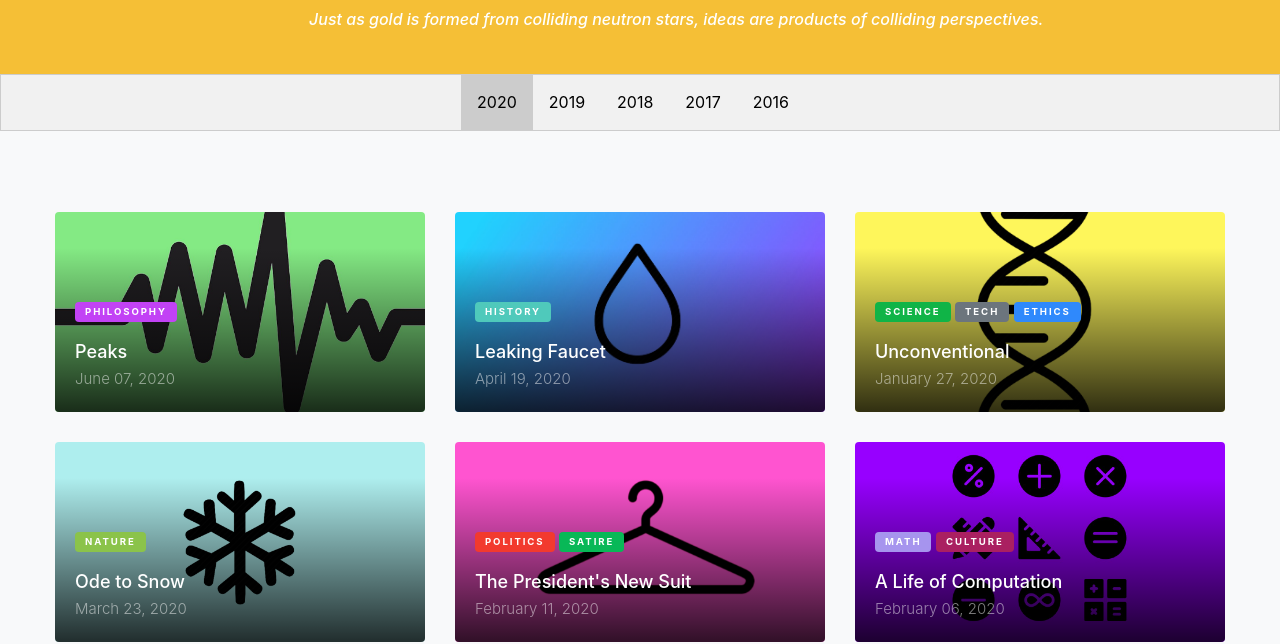
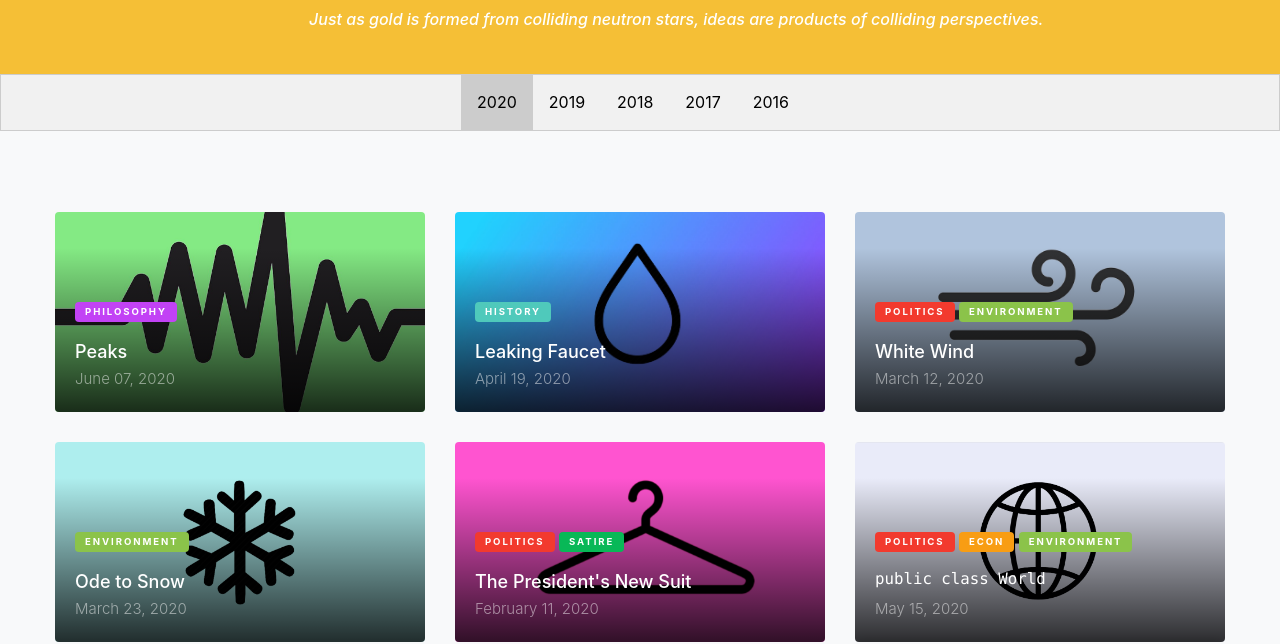
Before and after one commit to rvignav/Short-Stories, a plain HTML site: page index.html in a window 1280 px wide. Shown: the part 166-810 px from the top of the page. Drawn offline with nearby package versions, Linux system fonts and the light colour scheme; a web font is replaced by a local one.

Commit message:
Fix order and dates

```diff
--- a/index.html
+++ b/index.html
@@ -360,6 +360,10 @@ function fauxClick(x, y) {
         position: relative;
         top: 60px;
       }
+      #lf3 {
+        position: relative;
+        top: 30px;
+      }
     }
 </style>
 
@@ -420,7 +424,7 @@ function fauxClick(x, y) {
             style="background-image: url('images/snow.jpg');"
           >
             <div class="text">
-              <span class="post-category text-white bg-success mb-3">Nature</span>
+              <span class="post-category text-white bg-success mb-3">Environment</span>
               <h2>Ode to Snow</h2>
               <span class="date">March 23, 2020</span>
             </div>
@@ -458,35 +462,40 @@ function fauxClick(x, y) {
         <!-- COLUMN BREAK -->
         <div id="lf2" class="col-md-4">
           <a
-            href="unconventional.html"
+            href="whitewind.html"
             class="h-entry mb-30 v-height gradient"
-            style="background-image: url('images/genetics.png');"
+            style="background-image: url('images/whitewind.jpg');"
           >
             <div class="text">
-              <span class="post-category text-white mb-3" style="background-color: #10b447;">Science</span>
+              <span class="post-category text-white bg-danger mb-3"
+              >Politics</span
+            >
+            <span class="post-category text-white bg-success mb-3">Environment</span>
 
-              <span class="post-category text-white bg-secondary mb-3"
-                    >Tech</span
-                  >
-                  <span class="post-category text-white bg-primary">Ethics</span>
-              <h2>Unconventional</h2>
-              <span class="date">January 27, 2020</span>
+              <h2>White Wind</h2>
+              <span class="date">March 12, 2020</span>
             </div>
           </a>
-
           <a
-            href="computation.html"
-            class="h-entry mb-30 v-height gradient"
-            style="background-image: url('images/computation.jpg');"
+            href="world.html"
+            class="h-entry v-height gradient"
+            style="background-image: url('images/world.png');"
           >
             <div class="text">
-              <span class="post-category text-white mb-3" style="background-color: #a694ee;">Math</span>
-              <span class="post-category text-white mb-3" style="background-color: #aa2061;">Culture</span>
-              <h2>A Life of Computation</h2>
-              <span class="date">February 06, 2020</span>
+              <span style="position: relative; top:60px" class="post-category text-white bg-danger mb-3"
+              >Politics</span
+            >
+              <span style="position: relative; top:60px" class="post-category text-white bg-warning mb-3"
+                    >Econ</span
+                  >
+                  <span class="post-category text-white bg-success mb-3" style="position: relative;top:60px">Environment</span>
+
+              <h2><pre style="position:relative; top:35px; color: white !important; " class="prettyprint"><code class="language-java">
+public class World
+                              </code></pre></h2>
+              <span class="date">May 15, 2020</span>
             </div>
           </a>
-
         </div>
       </div>
     </div>
@@ -509,7 +518,7 @@ function fauxClick(x, y) {
               <span class="post-category text-white bg-danger mb-3"
               >Politics</span
             >
-            <span class="post-category text-white bg-success mb-3">Nature</span>
+            <span class="post-category text-white bg-success mb-3">Environment</span>
 
               <h2>White Wind</h2>
               <span class="date">March 12, 2019</span>
@@ -518,10 +527,10 @@ function fauxClick(x, y) {
           <a
             href="world.html"
             class="h-entry v-height gradient"
-            style="background-image: url('images/snow.jpg');"
+            style="background-image: url('images/world.png');"
           >
             <div class="text">
-              <span class="post-category text-white bg-success mb-3" style="position: relative; top:60px">Nature</span>
+              <span class="post-category text-white bg-success mb-3" style="position: relative; top:60px">Environment</span>
               <h2><pre style="position:relative; top:35px; color: white !important; " class="prettyprint"><code class="language-java">
 public class World
                               </code></pre></h2>
@@ -543,24 +552,6 @@ public class World
             </div>
           </a>
           <a
-            href="newsuit.html"
-            class="h-entry v-height gradient"
-            style="background-image: url('images/revised_suit.png');"
-          >
-            <div class="text">
-              <span class="post-category text-white bg-danger mb-3"
-                    >Politics</span
-                  >
-                  <span class="post-category text-white mb-3" style="background-color: #08b857;">Satire</span>
-
-              <h2>The President's New Suit</h2>
-              <span class="date">February 11, 2020</span>
-            </div>
-          </a>
-        </div>
-        <!-- COLUMN BREAK -->
-        <div id="lf2" class="col-md-4">
-          <a
             href="1982.html"
             class="h-entry mb-30 v-height gradient"
             style="background-image: url('images/1982.jpg');"
@@ -573,6 +564,26 @@ public class World
               <span class="date">August 09, 2019</span>
             </div>
           </a>
+        </div>
+        <!-- COLUMN BREAK -->
+
+        <div id="lf3" class="col-md-4">
+          <a
+            href="unconventional.html"
+            class="h-entry mb-30 v-height gradient"
+            style="background-image: url('images/genetics.png');"
+          >
+            <div class="text">
+              <span class="post-category text-white mb-3" style="background-color: #10b447;">Science</span>
+
+              <span class="post-category text-white bg-secondary mb-3"
+                    >Tech</span
+                  >
+                  <span class="post-category text-white bg-primary">Ethics</span>
+              <h2>Unconventional</h2>
+              <span class="date">January 27, 2019</span>
+            </div>
+          </a>
 
           <a
             href="computation.html"
@@ -583,7 +594,7 @@ public class World
               <span class="post-category text-white mb-3" style="background-color: #a694ee;">Math</span>
               <span class="post-category text-white mb-3" style="background-color: #aa2061;">Culture</span>
               <h2>A Life of Computation</h2>
-              <span class="date">February 06, 2020</span>
+              <span class="date">February 06, 2019</span>
             </div>
           </a>
 
```
Also changed, not shown: computation.html (+1 -1 lines), unconventional.html (+1 -1 lines), whitewind.html (+1 -1 lines), world.html (+1 -1 lines), images/world.png (added).
